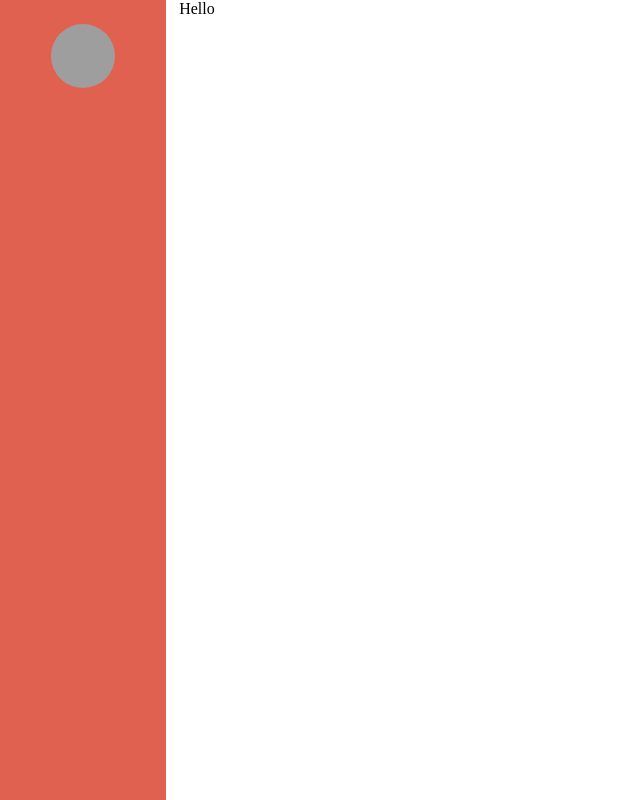
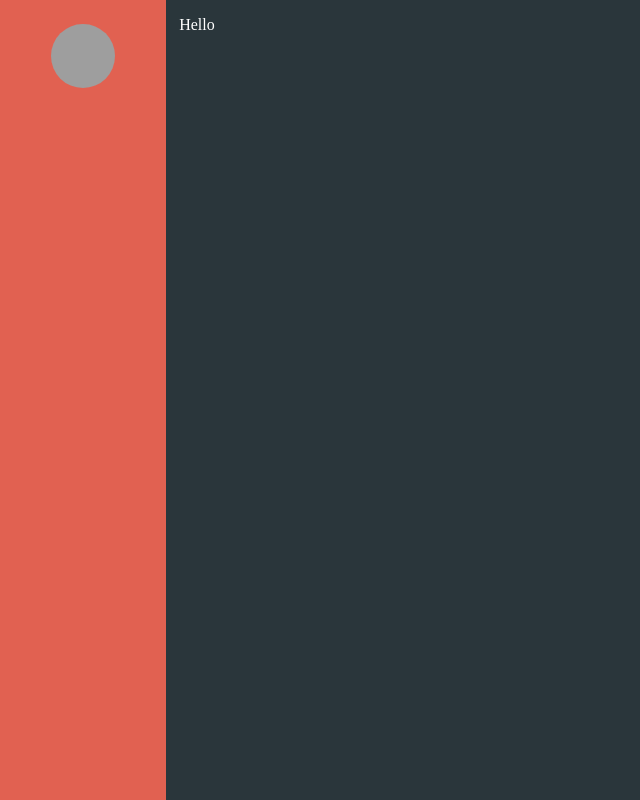
Before and after one commit to AtlasDev/MailJS-frontend, a plain HTML site: page _idea/index.html in a window 1280 px wide. Shown: the whole page, without its empty margins (0-640 px from the left). Drawn offline with Linux system fonts and the light colour scheme; grey boxes are pictures that could not be loaded.

Commit message:
last minute styling

```diff
--- a/_idea/index.html
+++ b/_idea/index.html
@@ -33,7 +33,11 @@
             }
             .content {
                 overflow-x: hidden;
-                margin-left: 14vw;
+                padding-left: 14vw;
+                padding-top: 2vh;
+                background-color: #2A363B;
+                height: 98vh;
+                color: #fff;
             }
             html, body {
                 height: 100%;
```
